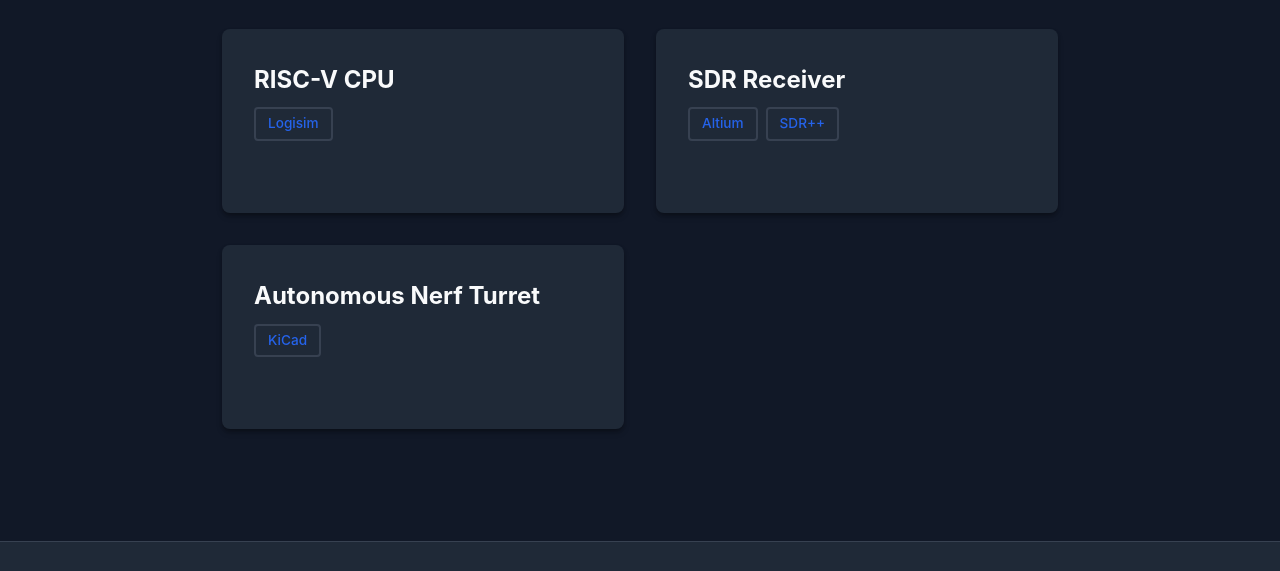
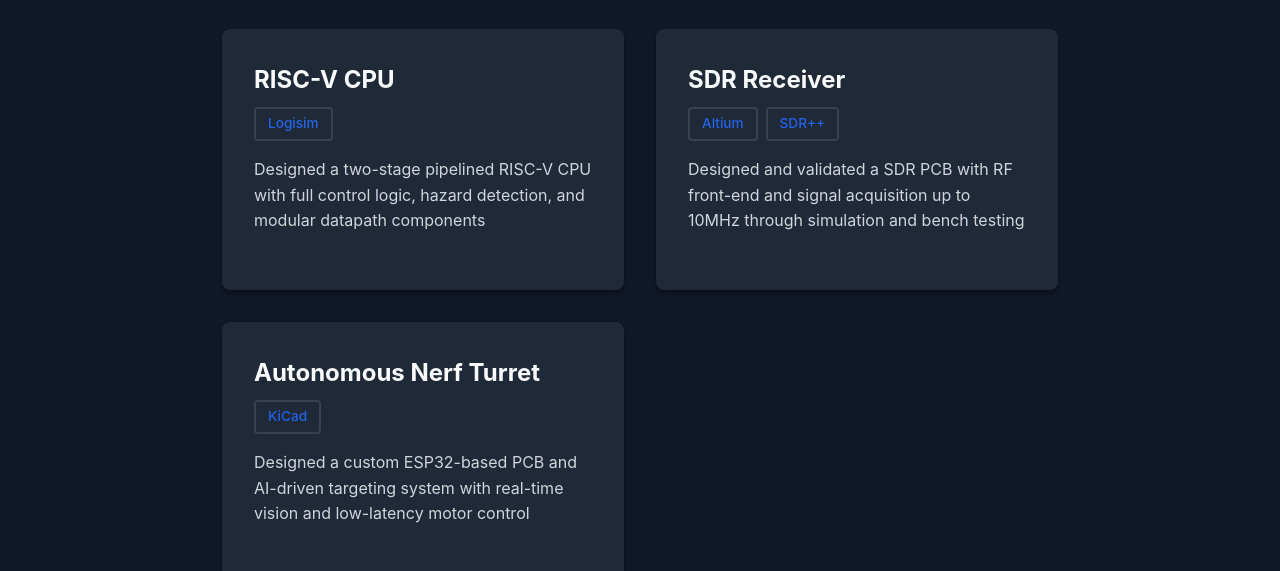
Before and after one commit to anshthakkarr/anshthakkarr.github.io, a plain HTML site: page projects/index.html in a window 1280 px wide. Shown: the part 198-769 px from the top of the page. Drawn offline with Linux system fonts and the light colour scheme.

Commit message:
update projects page

```diff
--- a/projects/index.html
+++ b/projects/index.html
@@ -51,7 +51,7 @@
                     <div class="project-tech">
                         <span class="tech-badge">Logisim</span>
                     </div>
-                    <p></p>
+                    <p>Designed a two-stage pipelined RISC-V CPU with full control logic, hazard detection, and modular datapath components</p>
                 </div>
 
                 <div class="project-card">
@@ -60,7 +60,7 @@
                         <span class="tech-badge">Altium</span>
                         <span class="tech-badge">SDR++</span>
                     </div>
-                    <p></p>
+                    <p>Designed and validated a SDR PCB with RF front-end and signal acquisition up to 10MHz through simulation and bench testing</p>
                 </div>
 
                 <div class="project-card">
@@ -68,7 +68,7 @@
                     <div class="project-tech">
                         <span class="tech-badge">KiCad</span>
                     </div>
-                    <p></p>
+                    <p>Designed a custom ESP32-based PCB and AI-driven targeting system with real-time vision and low-latency motor control</p>
                 </div>
             </div>
         </div>
```
